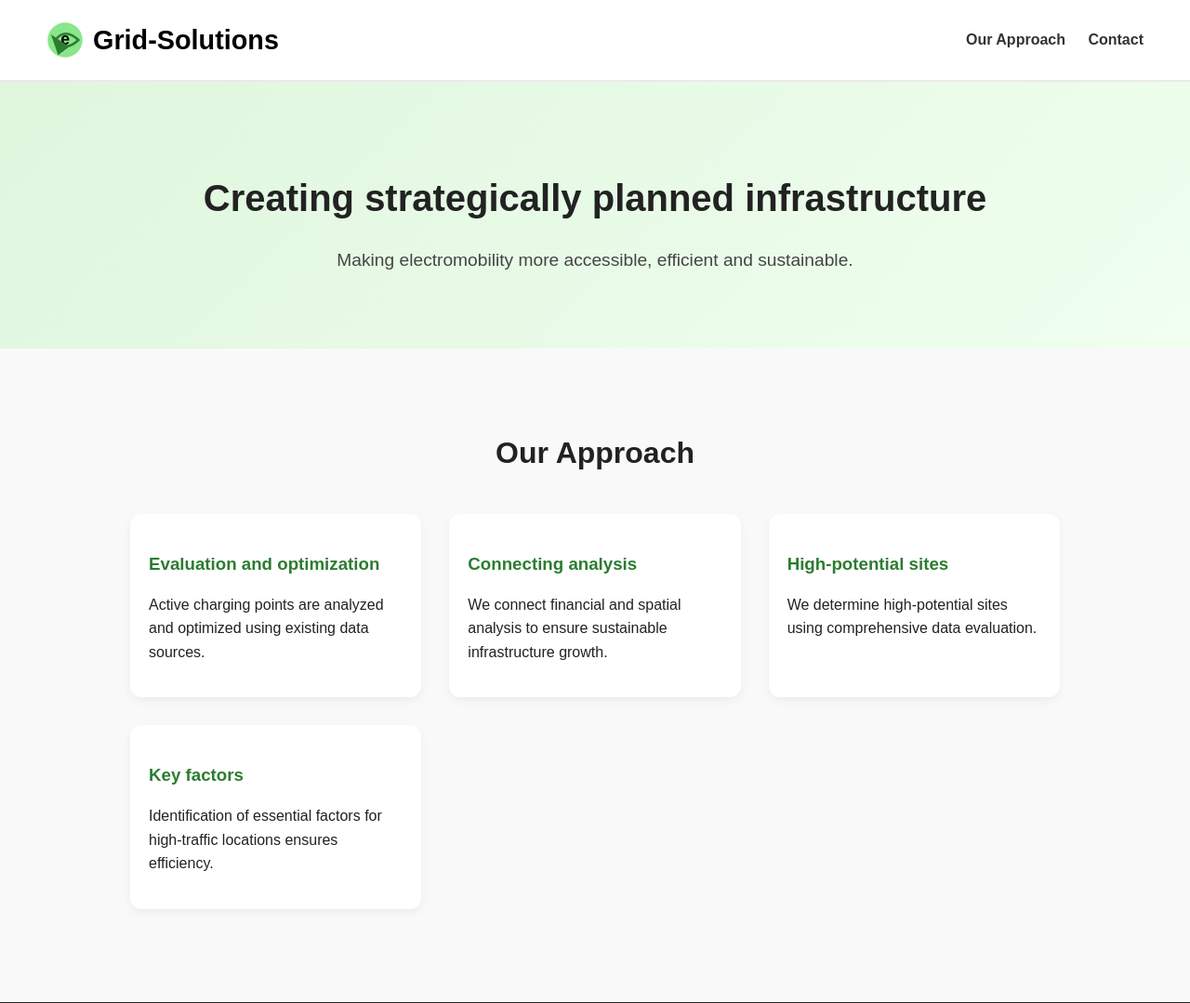
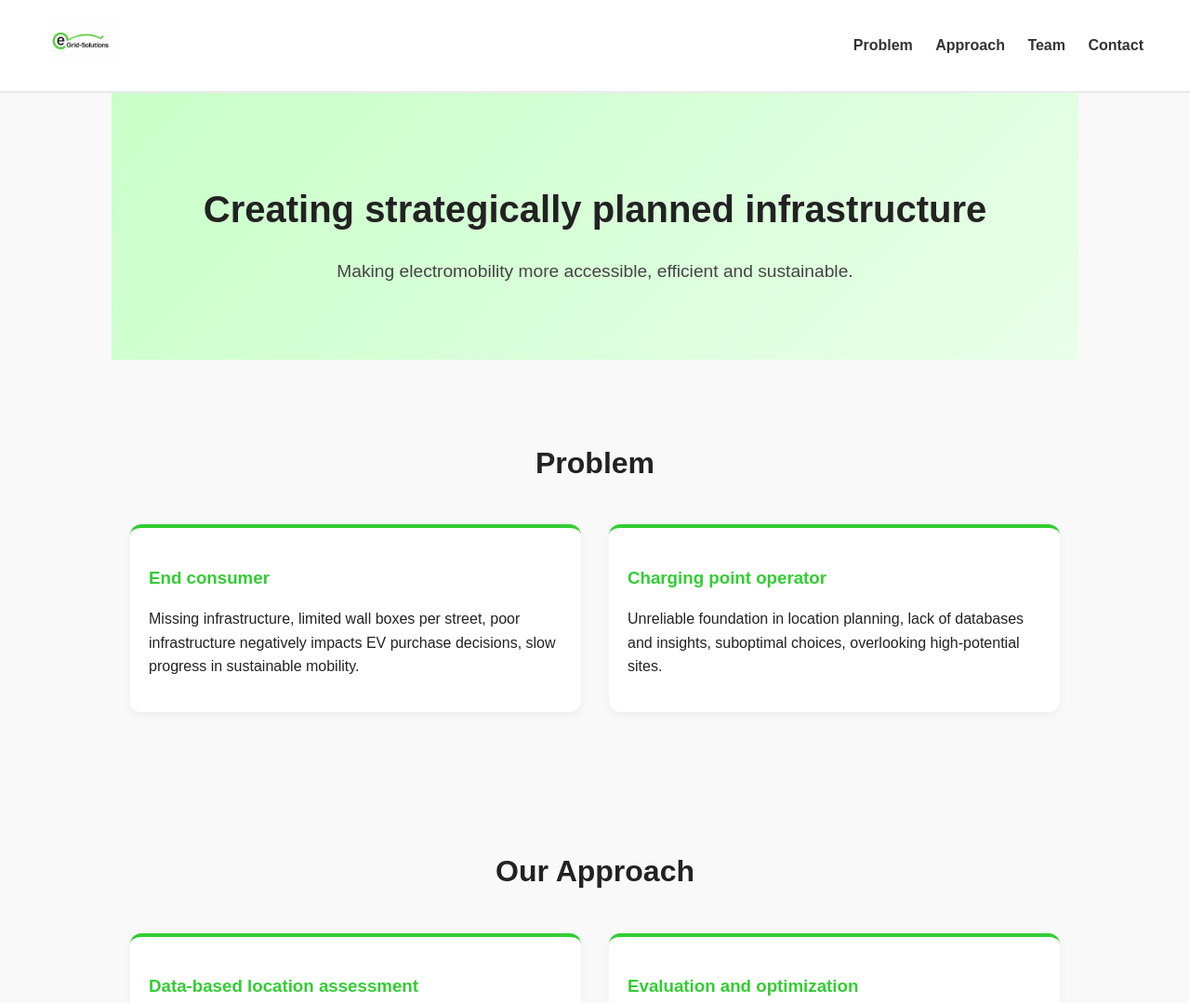
Before and after one commit to Sksinsik/Website-egrid-solutions, a plain HTML site: page index.html in a window 1280 px wide. Shown: the top 1079 px of the page at 93% size. Drawn offline with Linux system fonts and the light colour scheme.

Commit message:
Update index.html

```diff
--- a/index.html
+++ b/index.html
@@ -22,17 +22,8 @@
       border-bottom: 2px solid #eaeaea;
     }
 
-    /* Neues SVG-Logo */
-    .logo {
-      display: flex;
-      align-items: center;
-      font-size: 1.8rem;
-      font-weight: bold;
-      color: #000;
-    }
-    .logo svg {
-      height: 40px;
-      margin-right: 10px;
+    .logo img {
+      height: 50px;
     }
 
     nav a {
@@ -45,7 +36,7 @@
     .hero {
       text-align: center;
       padding: 60px 20px;
-      background: linear-gradient(135deg, #dff6dd, #f0fff0);
+      background: linear-gradient(135deg, #c8ffc8, #e8ffe8);
     }
 
     .hero h1 {
@@ -59,13 +50,13 @@
       color: #444;
     }
 
-    .approach {
+    section {
       padding: 60px 20px;
       max-width: 1000px;
       margin: auto;
     }
 
-    .approach h2 {
+    section h2 {
       text-align: center;
       margin-bottom: 40px;
       font-size: 2rem;
@@ -74,7 +65,7 @@
 
     .grid {
       display: grid;
-      grid-template-columns: repeat(auto-fit, minmax(250px, 1fr));
+      grid-template-columns: repeat(auto-fit, minmax(400px, 1fr));
       gap: 30px;
     }
 
@@ -83,13 +74,11 @@
       border-radius: 12px;
       padding: 20px;
       box-shadow: 0 4px 10px rgba(0,0,0,0.05);
-      transition: transform 0.2s ease;
+      border-top: 4px solid #32cd32;
     }
-    .card:hover {
-      transform: translateY(-5px);
-    }
+
     .card h3 {
-      color: #2c7c31;
+      color: #32cd32;
       margin-bottom: 10px;
     }
 
@@ -101,7 +90,7 @@
       margin-top: 40px;
     }
     footer a {
-      color: #8ae68a;
+      color: #32cd32;
       text-decoration: none;
       font-weight: bold;
     }
@@ -110,21 +99,12 @@
 <body>
   <header>
     <div class="logo">
-      <!-- SVG Logo -->
-      <svg xmlns="http://www.w3.org/2000/svg" viewBox="0 0 64 64">
-        <circle cx="32" cy="32" r="30" fill="#8ae68a"/>
-        <text x="32" y="40" font-size="28" text-anchor="middle" fill="black" font-family="Arial" font-weight="bold">e</text>
-        <path d="M15 32 Q32 10, 55 32 Q32 54, 15 32" fill="none" stroke="#2c7c31" stroke-width="4" marker-end="url(#arrow)"/>
-        <defs>
-          <marker id="arrow" markerWidth="10" markerHeight="10" refX="6" refY="3" orient="auto">
-            <path d="M0,0 L0,6 L9,3 z" fill="#2c7c31"/>
-          </marker>
-        </defs>
-      </svg>
-      Grid-Solutions
+      <img src="logo.png" alt="eGrid-Solutions Logo">
     </div>
     <nav>
-      <a href="#approach">Our Approach</a>
+      <a href="#problem">Problem</a>
+      <a href="#approach">Approach</a>
+      <a href="#team">Team</a>
       <a href="mailto:kontakt@egrid-solutions.de">Contact</a>
     </nav>
   </header>
@@ -134,26 +114,75 @@
     <p>Making electromobility more accessible, efficient and sustainable.</p>
   </section>
 
-  <section class="approach" id="approach">
+  <section id="problem">
+    <h2>Problem</h2>
+    <div class="grid">
+      <div class="card">
+        <h3>End consumer</h3>
+        <p>Missing infrastructure, limited wall boxes per street, poor infrastructure negatively impacts EV purchase decisions, slow progress in sustainable mobility.</p>
+      </div>
+      <div class="card">
+        <h3>Charging point operator</h3>
+        <p>Unreliable foundation in location planning, lack of databases and insights, suboptimal choices, overlooking high-potential sites.</p>
+      </div>
+    </div>
+  </section>
+
+  <section id="approach">
     <h2>Our Approach</h2>
     <div class="grid">
       <div class="card">
-        <h3>Evaluation and optimization</h3>
-        <p>Active charging points are analyzed and optimized using existing data sources.</p>
+        <h3>Data-based location assessment</h3>
+        <p>Connecting financial and spatial analysis with key factors for high-traffic locations.</p>
       </div>
       <div class="card">
-        <h3>Connecting analysis</h3>
-        <p>We connect financial and spatial analysis to ensure sustainable infrastructure growth.</p>
+        <h3>Evaluation and optimization</h3>
+        <p>Determining high-potential sites, optimization of active charging points using data.</p>
+      </div>
+    </div>
+  </section>
+
+  <section id="data">
+    <h2>Data Basis</h2>
+    <p>Charging stations with known consumption, POIs weighted by type and distance, regression model for predicted energy usage (kWh/day), influence score, new planned spots.</p>
+  </section>
+
+  <section id="process">
+    <h2>Process</h2>
+    <ul>
+      <li>Assessment of current state</li>
+      <li>Basic analysis and site selection</li>
+      <li>Coordination of next steps</li>
+      <li>Refinement of data foundation</li>
+      <li>Delivery of comprehensive analysis</li>
+      <li>Support in project organization and implementation</li>
+    </ul>
+  </section>
+
+  <section id="business">
+    <h2>Business Model</h2>
+    <div class="grid">
+      <div class="card">
+        <h3>SaaS</h3>
+        <p>Subscription model for energy providers, counties, retail chains, and operators.</p>
       </div>
       <div class="card">
-        <h3>High-potential sites</h3>
-        <p>We determine high-potential sites using comprehensive data evaluation.</p>
+        <h3>Pay-per-use</h3>
+        <p>Flexible usage-based model for energy providers, counties, retail chains, and operators.</p>
       </div>
       <div class="card">
-        <h3>Key factors</h3>
-        <p>Identification of essential factors for high-traffic locations ensures efficiency.</p>
+        <h3>Consulting Service</h3>
+        <p>Analytical reports and strategic advice for small businesses, organizations, and cities.</p>
       </div>
     </div>
+  </section>
+
+  <section id="team">
+    <h2>Our Team</h2>
+    <p><strong>Simon Ksinsik</strong> – Co-Founder – <a href="mailto:Simon.Ksinsik@egrid-solutions.de">Mail</a></p>
+    <p><strong>Giovanni Merlo</strong> – Co-Founder – <a href="mailto:Giovanni.Merlo@egrid-solutions.de">Mail</a></p>
+    <p><strong>Valérie Schacht</strong> – Co-Founder – <a href="mailto:Valerie.Schacht@egrid-solutions.de">Mail</a></p>
+    <p><strong>Malte Schill</strong> – Co-Founder – <a href="mailto:Malte.Schill@egrid-solutions.de">Mail</a></p>
   </section>
 
   <footer>
```
